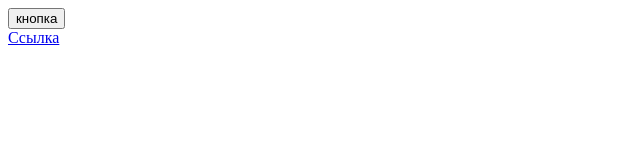
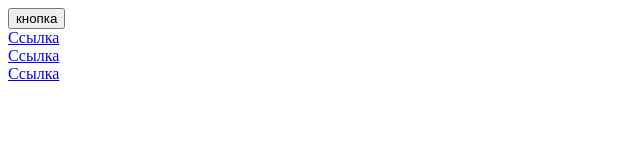
Before and after one commit to ilya506/Layout__-, a plain HTML site: page index.html in a window 1280 px wide. Shown: the whole page, without its empty margins (0-640 px from the left). Drawn offline with Linux system fonts and the light colour scheme.

Commit message:
header changed

```diff
--- a/index.html
+++ b/index.html
@@ -9,5 +9,7 @@
 <body>
     <button>кнопка</button>
     <nav><a href="#">Ссылка</a></nav>
+    <nav><a href="#">Ссылка</a></nav>
+    <nav><a href="#">Ссылка</a></nav>
 </body>
 </html>
```
